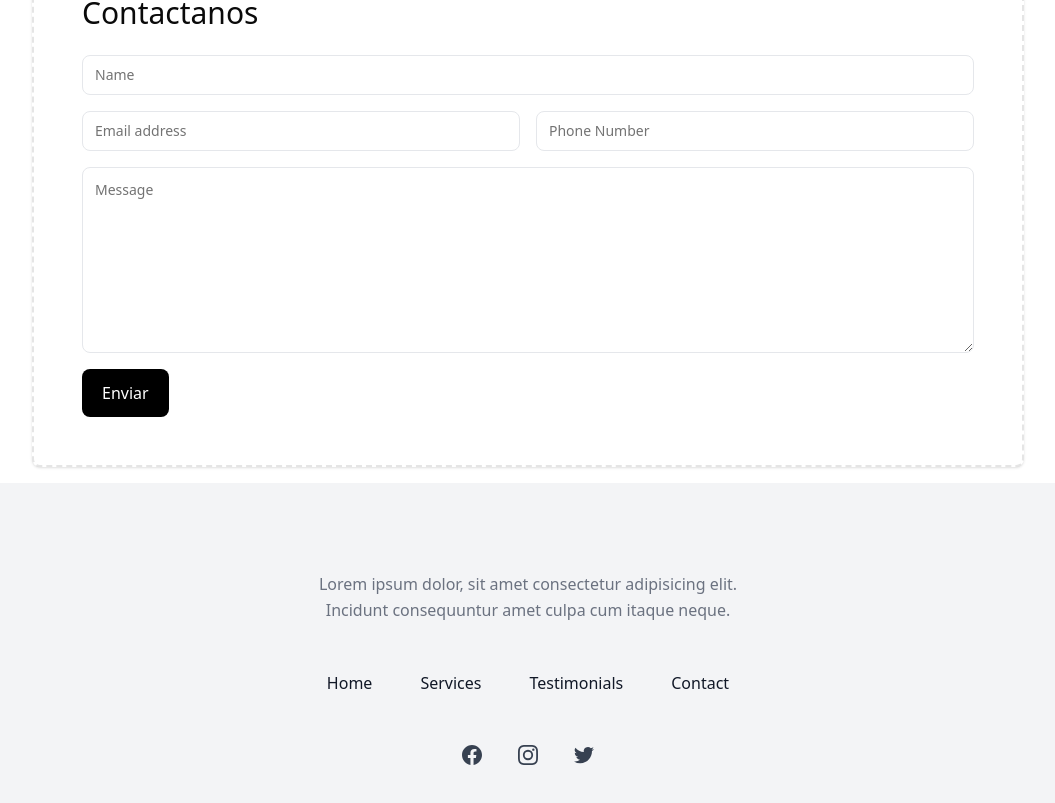
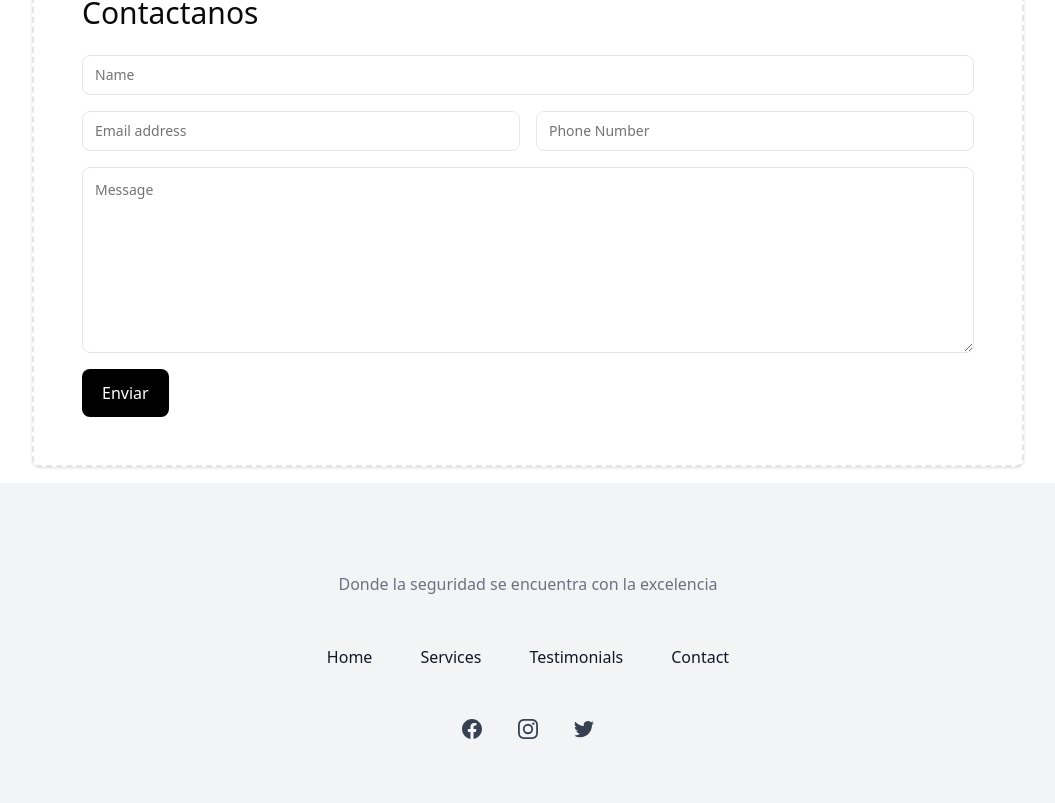
Before and after one commit to EstCarlos/fdd-landing, a Next.js app: page /en in a window 1280 px wide. Shown: the part 3412-4215 px from the top of the page, without its empty margins (112-1167 px from the left). Built offline with nearby package versions, Linux system fonts and the light colour scheme.

Commit message:
Agergando seccion de vacantes

```diff
--- a/messages/es.json
+++ b/messages/es.json
@@ -1,7 +1,7 @@
 {
   "NavBar": {
     "home": "Inicio",
-    "about": "Acerca de",
+    "about": "Vacantes",
     "contact": "Contacto",
     "testimonials": "Testimonios",
     "services": "Servicios"
--- a/src/components/Footer.tsx
+++ b/src/components/Footer.tsx
@@ -9,8 +9,7 @@ const Footer = () => {
     </div> */}
 
     <p className="mx-auto mt-6 max-w-md text-center leading-relaxed text-gray-500">
-      Lorem ipsum dolor, sit amet consectetur adipisicing elit. Incidunt consequuntur amet culpa cum
-      itaque neque.
+    Donde la seguridad se encuentra con la excelencia
     </p>
 
     <ul className="mt-12 flex flex-wrap justify-center gap-6 md:gap-8 lg:gap-12">
--- a/src/components/NavBar.tsx
+++ b/src/components/NavBar.tsx
@@ -52,7 +52,7 @@ const NavBar = () => {
             </li>
             <li>
               <button
-                onClick={() => scrolltoHash("services")}
+                onClick={() => scrolltoHash("vacancies")}
                 className="block py-2 px-3 text-gray-900 rounded hover:bg-gray-100 md:hover:bg-transparent md:border-0 md:hover:text-blue-700 md:p-0 dark:text-white md:dark:hover:text-blue-500 dark:hover:bg-gray-700 dark:hover:text-white md:dark:hover:bg-transparent"
               >
                 {t("about")}
--- a/src/components/Vacancies.tsx
+++ b/src/components/Vacancies.tsx
@@ -4,7 +4,7 @@ import Link from "next/link";
 
 export default function vancies() {
   return (
-    <section className="w-full h-full py-8 md:py-24 lg:py-32">
+    <section className="w-full h-full py-8 md:py-24 lg:py-32" id="vacancies">
       <div className="container space-y-12 px-4 md:px-6">
         <div className="flex flex-col items-center justify-center space-y-4 text-center">
           <div className="space-y-2">
```
